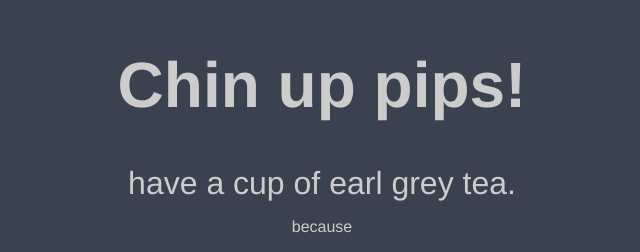
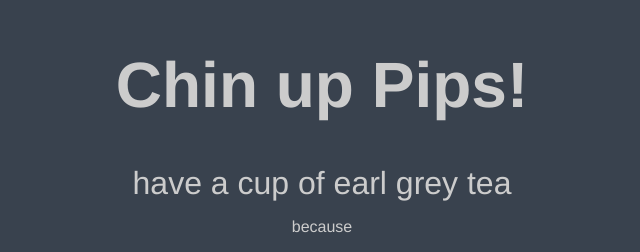
Before and after one commit to briggySmalls/chin-up-pips, a Vue app: page / in a window 1280 px wide. Shown: the part 239-491 px from the top of the page, without its empty margins (318-958 px from the left). Built offline with nearby package versions, Linux system fonts and the light colour scheme.

Commit message:
Fix some content

```diff
--- a/src/components/Generator.vue
+++ b/src/components/Generator.vue
@@ -1,6 +1,6 @@
 <template>
   <div>
-    <h1>Chin up pips!</h1>
+    <h1>Chin up Pips!</h1>
     <IndexedList class="item" ref="activity-item" :options="activities" />
     <p>
       because
@@ -26,11 +26,13 @@ import IndexedList from './IndexedList.vue';
 })
 export default class Generator extends Vue {
   private activities: string[] = [
-    "have a cup of earl grey tea.",
+    "have a cup of earl grey tea",
     "go for a walk",
     "listen to Aretha",
     "have a ginger shot",
     "go for a walk",
+    "buy yourself a pastry",
+    "leave work early",
   ];
 
   private reasons: string[] = [
@@ -40,6 +42,8 @@ export default class Generator extends Vue {
     "you give great feedback",
     "you inspire confidence",
     "you manage expectations like no other",
+    "you've just been promoted",
+    "you exercise regularly",
   ];
 
   shuffle(): void {
```
